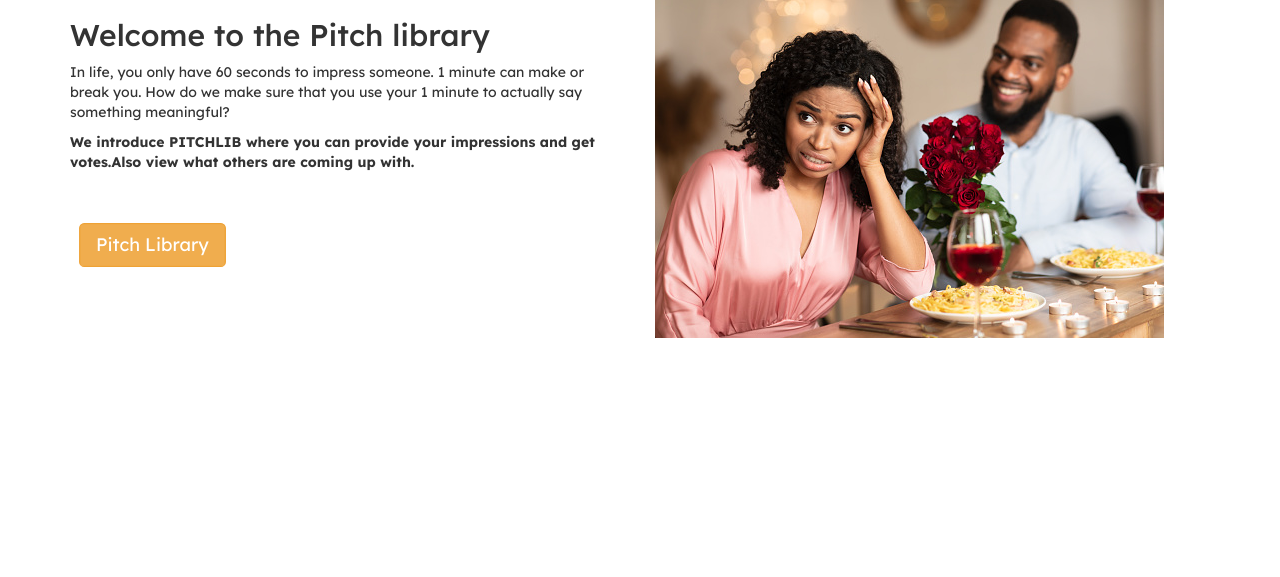
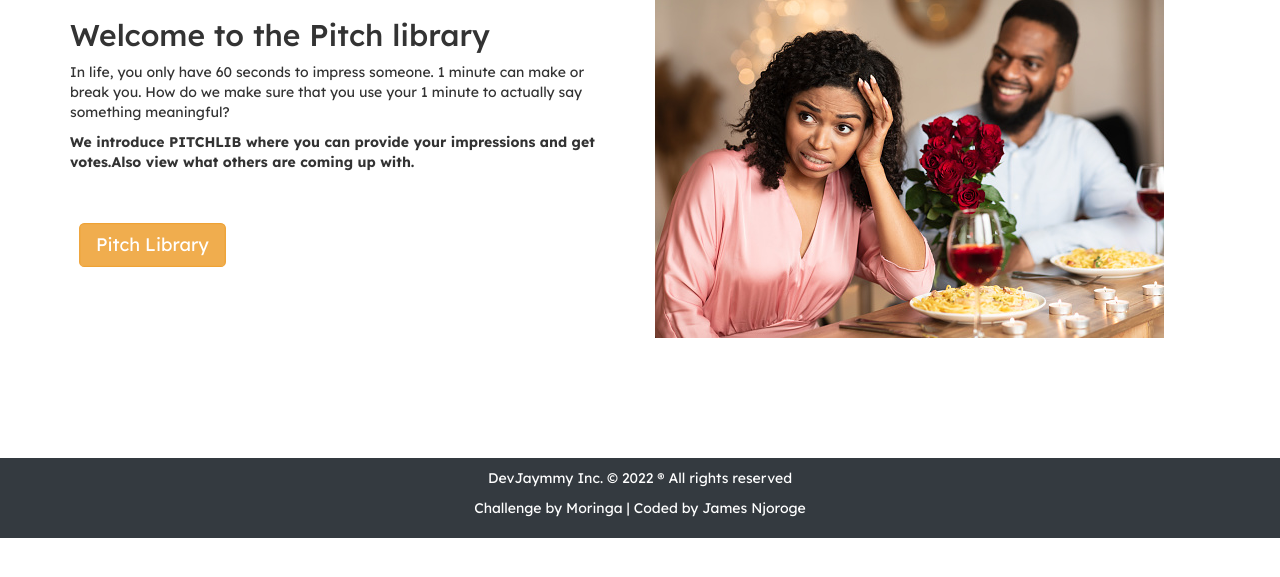
Before and after one commit to devjamesnjoroge/best-impressions, a Flask app: page / in a window 1280 px wide. Shown: the part 125-702 px from the top of the page. Run offline with Flask 2, Linux system fonts and the light colour scheme; some libraries are stand-ins or nearby versions.

Commit message:
ft: add footer

```diff
--- a/app/static/css/styles.css
+++ b/app/static/css/styles.css
@@ -63,6 +63,23 @@ form{
 
 label{
   color: white
+}
+
+a{
+    text-decoration: none;
+    color: inherit;
+}
+
+a:hover{
+    text-decoration: none;
+    color: inherit;
+}
+
+footer{
+    margin-top: 10vh;
+    background-color: #343a40;
+    color: white;
+    padding: 10px 0;
 }
 
 /* PITCHES */
--- a/app/templates/index.html
+++ b/app/templates/index.html
@@ -14,7 +14,7 @@ BEST IMPRESSION PITCHES
                 <p class="m-5">In life, you only have 60 seconds to impress someone. 1 minute can make or break you. How do we make sure that you use your 1 minute to actually say something meaningful?</p>
                 <strong>We introduce PITCHLIB where you can provide your impressions and get votes.Also view what others are coming up with.</strong>
                 <div class="herobtns">
-                    <div class="btn btn-warning btnn">Pitch Library</div>
+                    <div class="btn btn-warning btnn"><a href="/categories/pitches">Pitch Library</a></div>
                 </div>
             </div>
             <div class="col-md-6 img1">
@@ -23,4 +23,10 @@ BEST IMPRESSION PITCHES
 
 </div>
 
+<footer>
+    <div class="container-fluid text-center">
+        <p>DevJaymmy Inc. © 2022 ® All rights reserved</p>
+        <p>Challenge by <a href="http://moringaschool.com" target="_blank" rel="noopener noreferrer">Moringa</a> | Coded by <a href="http://github.com/devjamesnjoroge" target="_blank" rel="noopener noreferrer">James Njoroge</a></p>
+    </div>
+</footer>
 {% endblock %}
```
